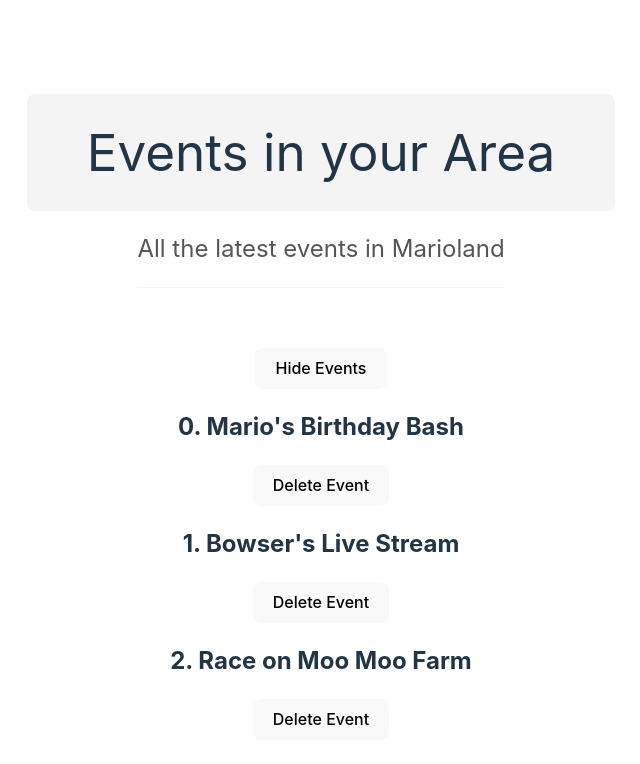
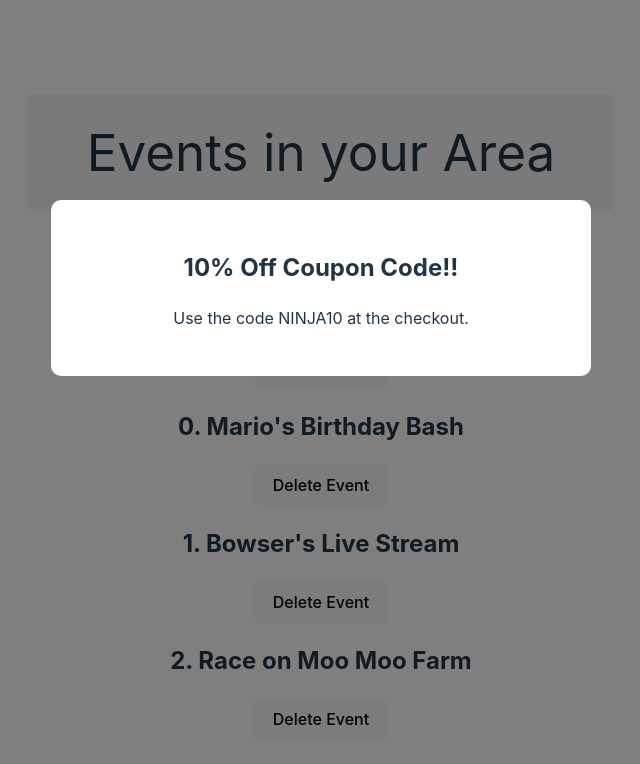
Before and after one commit to em-torres/course-build-web-apps-with-react-and-firebase, a React (Vite) app: page / in a window 1280 px wide. Shown: the top 764 px of the page, without its empty margins (319-959 px from the left). Built offline with nearby package versions, Linux system fonts and the light colour scheme.

Commit message:
T-11: Children Props - Creating a Modal

```diff
--- a/src/App.tsx
+++ b/src/App.tsx
@@ -1,6 +1,7 @@
 import React, { useState } from 'react';
 import './App.css'
 import Title from "./components/Title.tsx";
+import Modal from "./components/Modal.tsx";
 
 function App() {
     const [showEvents, setShowEvents] = useState(true)
@@ -46,6 +47,10 @@
                         </React.Fragment>
                     ))
                 }
+                <Modal>
+                    <h2>10% Off Coupon Code!!</h2>
+                    <p>Use the code NINJA10 at the checkout.</p>
+                </Modal>
             </div>
         </>
     )
--- /dev/null
+++ b/src/components/Modal.tsx
@@ -0,0 +1,13 @@
+import './styles/Modal.css'
+
+export default function Modal( { children }: any) {
+    return (
+        <>
+            <div className={ "modal-backdrop" }>
+                <div className={ "modal" }>
+                    { children }
+                </div>
+            </div>
+        </>
+    )
+}
--- /dev/null
+++ b/src/components/styles/Modal.css
@@ -0,0 +1,15 @@
+.modal-backdrop {
+    position: fixed;
+    top: 0;
+    left: 0;
+    width: 100%;
+    height: 100%;
+    background: rgba(0,0,0,0.5);
+}
+.modal {
+    padding: 30px;
+    max-width: 480px;
+    margin: 200px auto;
+    background: #fff;
+    border-radius: 10px;
+}
```
